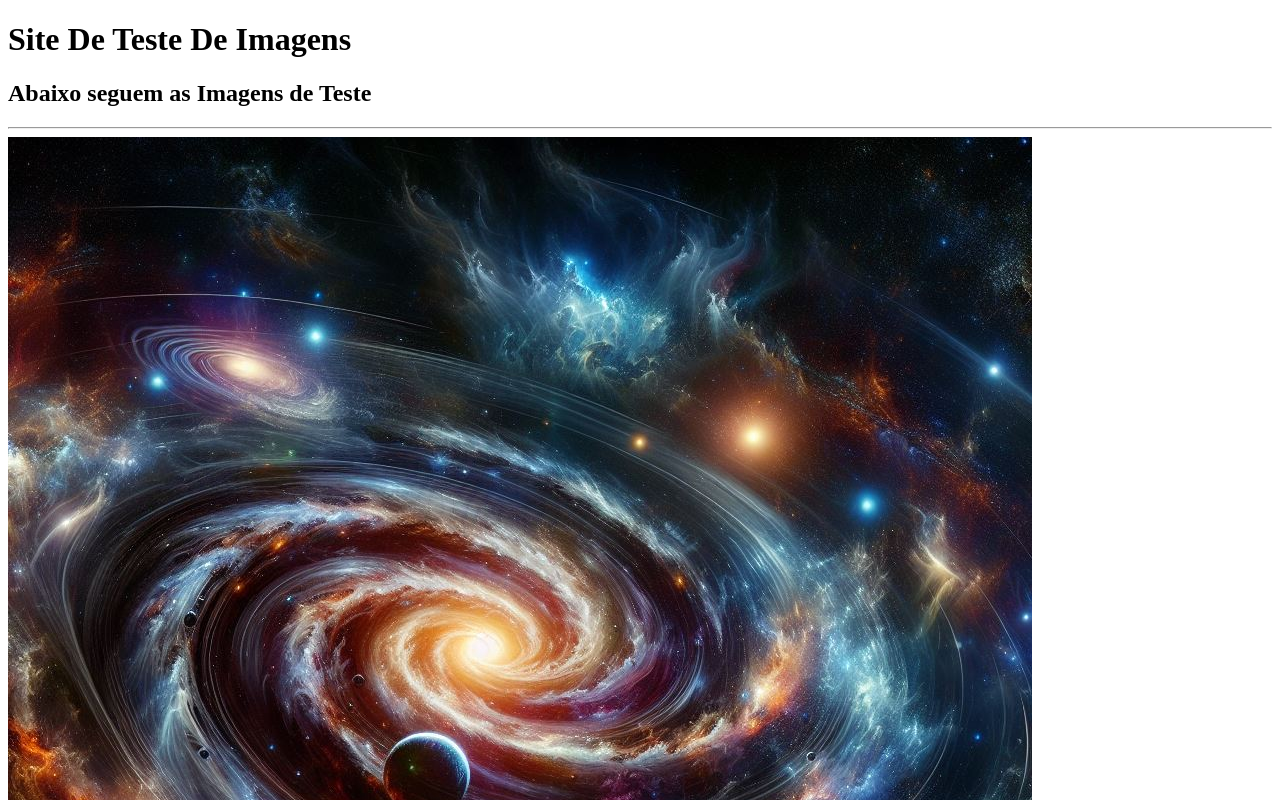
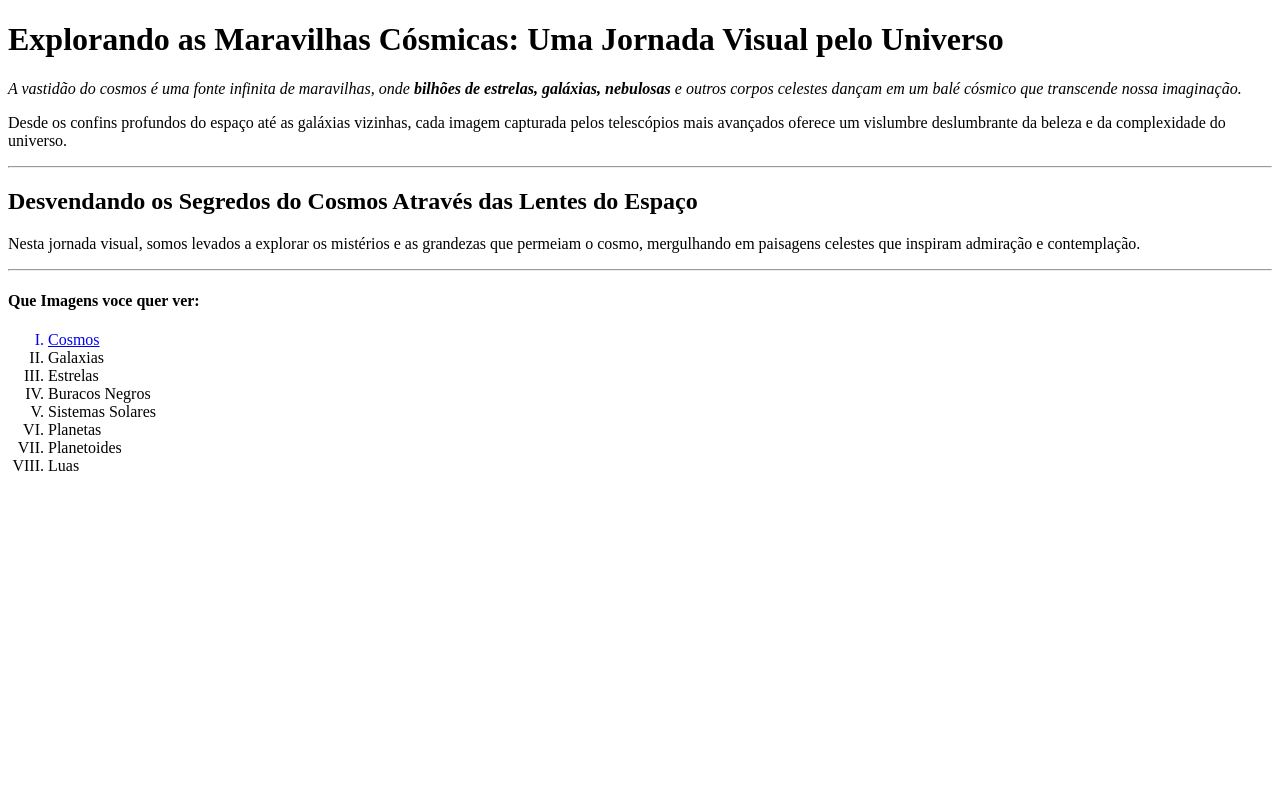
Before and after one commit to Emanuell-Muquengro/HTML5-CSS3, a plain HTML site: page Sites-teste/index.html in a window 1280 px wide. Shown: the top 800 px of the page. Drawn offline with Linux system fonts and the light colour scheme.

Commit message:
Criei links para a pagina

```diff
--- a/Sites-teste/index.html
+++ b/Sites-teste/index.html
@@ -3,15 +3,34 @@
 <head>
     <meta charset="UTF-8">
     <meta name="viewport" content="width=device-width, initial-scale=1.0">
-    <link rel="shortcut icon" href="Elegantthemes-Softies-Layers.ico" type="image/x-icon">
+    <link rel="shortcut icon" href="Fotos/Elegantthemes-Softies-Layers.ico" type="image/x-icon">
     <title>Emanuell</title>
 </head>
 <body>
-    <h1>Site De Teste De Imagens</h1>
-    <h2>Abaixo seguem as Imagens de Teste</h2>
+    <h1>Explorando as Maravilhas Cósmicas: Uma Jornada Visual pelo Universo</h1>
+    <address>A vastidão do cosmos é uma fonte infinita de maravilhas, onde <strong>bilhões de estrelas, galáxias, nebulosas</strong> e outros corpos celestes dançam em um balé cósmico que transcende nossa imaginação.</address>
+    <p class="destaque">  Desde os confins profundos do espaço até as galáxias vizinhas, cada imagem capturada pelos telescópios mais avançados oferece um vislumbre deslumbrante da beleza e da complexidade do universo.</p>
     <hr>
-    <img src="Fotos/_3741654f-c0bf-4f3f-81ea-3e0ae0832712.jpeg" alt="Imagem Gerada Por IA">
-    <img src="Fotos/_439c4a37-420a-437c-ad56-1c21debf5aca.jpeg" alt="Imagem Gerada Por IA">
+    <h2>Desvendando os Segredos do Cosmos Através das Lentes do Espaço</h2>
+    <p>Nesta jornada visual, somos levados a explorar os mistérios e as grandezas que permeiam o cosmo, mergulhando em paisagens celestes que inspiram admiração e contemplação.
+        </p>
+    <hr>
+    <h4>Que Imagens voce quer ver:</h4>
+    <ol type="I" start="1">
+
+        <a href="pagina2.html" target="_self" rel="next">
+            <li>Cosmos</li>
+        </a>
+
+        <li>Galaxias</li>
+        <li>Estrelas</li>
+        <li>Buracos Negros</li>
+        <li>Sistemas Solares</li>
+        <li>Planetas</li>
+        <li>Planetoides</li>
+        <li>Luas</li>
+    </ol>
+
 
 </body>
 </html>
```
Also changed, not shown: Sites-teste/Exercicios/index.html (added, +50 -0 lines), Sites-teste/pagina2.html (added, +17 -0 lines).
